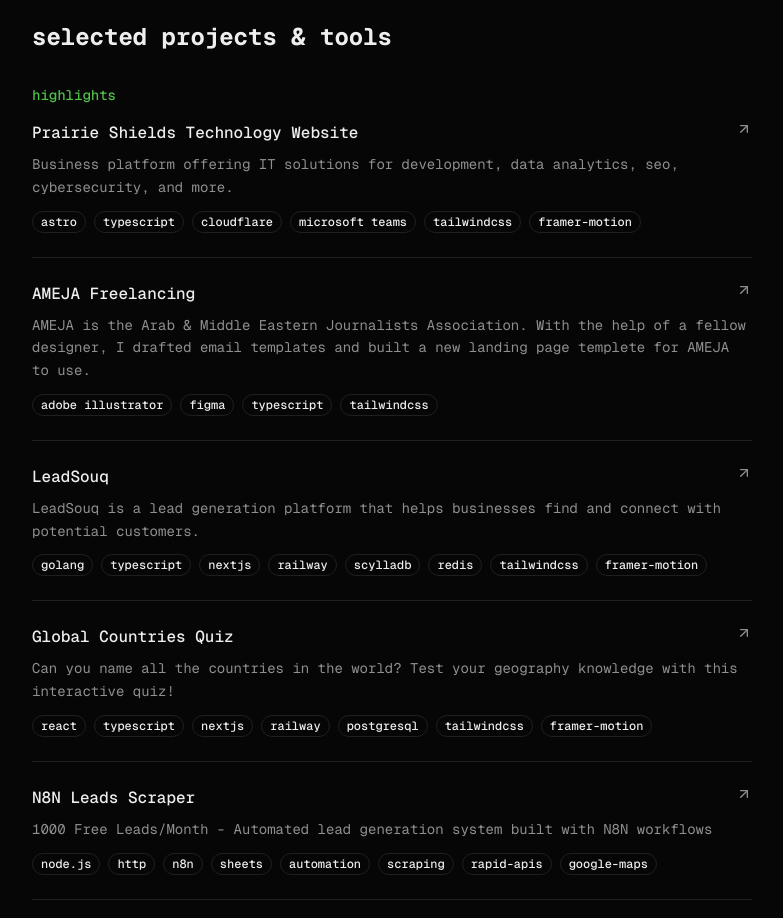
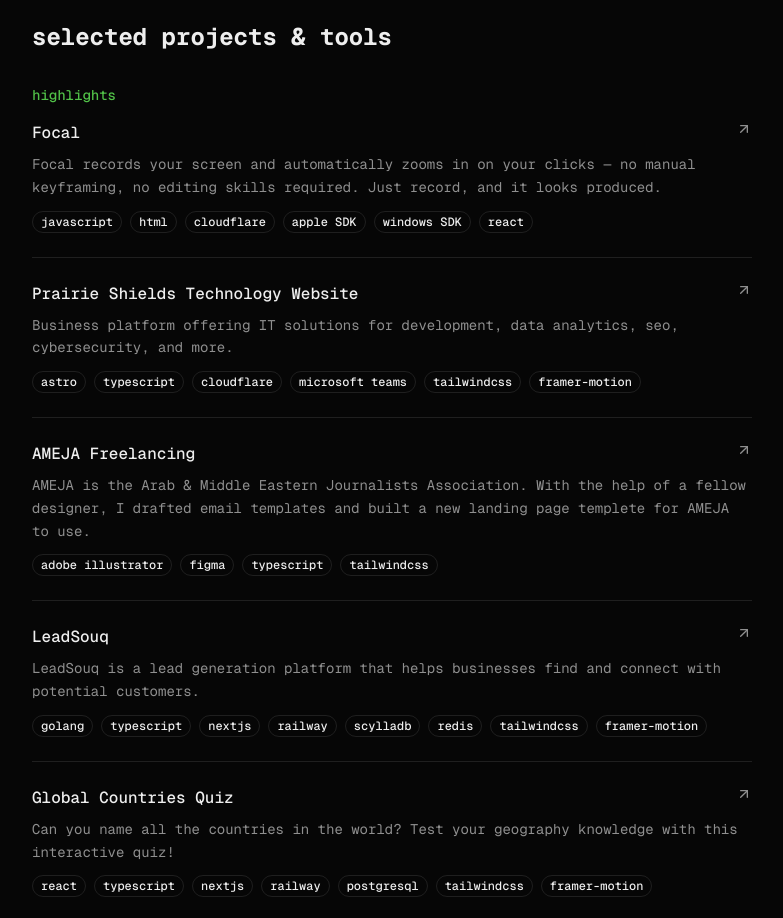
Before and after one commit to illyangz/Portfolio, a Next.js app: page / in a window 1280 px wide. Shown: the part 1560-2478 px from the top of the page, without its empty margins (248-1031 px from the left). Built offline with nearby package versions, Linux system fonts and the light colour scheme; a web font is replaced by a local one.

Commit message:
added focal as project

```diff
--- a/app/projects/[slug]/page.tsx
+++ b/app/projects/[slug]/page.tsx
@@ -14,6 +14,45 @@
 import { Contact } from "@/components/contact";
 
 const projectsData = {
+  "focal": {
+    title: "Focal App",
+    subtitle: "Focal records your screen and automatically zooms in on your clicks — no manual keyframing, no editing skills required. Just record, and it looks produced.",
+    description:
+      "Focal is a screen recording app that automatically zooms in on your clicks, making it easy to capture and share your screen without any manual keyframing or editing skills.",
+    image: "https://focal-app.pages.dev/assets/demo.mp4",
+    images: ["https://focal-app.pages.dev/assets/focal-editor.png"],
+    tags: ["software tool", "screen recording", "native SDKs"],
+    liveUrl: "https://focal-app.pages.dev",
+    techStack: ["javascript", "react", "html", "CSS", "apple SDK", "windows SDK"],
+    keyFeatures: [
+      "The system cursor is excluded at the recording level, not just blurred over, then redrawn as a crisp vector cursor from tracked mouse data — sharp at any zoom.",
+      "Don't record your whole screen — drag out exactly the region you want before you start, down to the pixel.",
+
+    ],
+    devProcess: [
+          "I noticed most of the tools similar to Focal are either paid or not designed for screen recording. So I decided to build my own.",
+      "Add a webcam bubble and narrate over your recording. Voice enhancement cleans up the audio automatically on export.",
+      "Pixelate passwords, emails, or anything else you don't want visible — masks track your zooms automatically.",
+      "Trim, cut sections, add text slides and annotations, drop in B-roll, then style the frame — background, padding, corner radius, shadow.",,
+    ],
+  sections: [
+    {
+      title: "More about the project",
+      content: [
+        "Everything a screencast needs, automatically.",
+        "The app supports both macOS and Windows, with native SDKs for each platform.",
+        "The editor allows you to customize the recording experience, including zoom levels, recording quality, and more.",
+        "Focal handles the parts that usually take an editor — you just record.",
+        "Record. It edits itself. Share. Three steps, no timeline scrubbing required to get something worth sending.",
+      ],
+    },
+  ],
+  features: [
+    "Focal tracks your clicks while recording and generates smooth zoom-in moments around them. Every block is still fully editable afterward.",
+    "I want to add other cursor styles for a more personalized recording experience and export."
+  ],
+},
+
   "ameja-work": {
     title: "AMEJA Freelancing",
     subtitle: "Arab & Middle Eastern Journalists Association",
--- a/lib/data.ts
+++ b/lib/data.ts
@@ -1,4 +1,18 @@
 export const highlightProjects = [
+  {
+    title: "Focal",
+    description:
+      "Focal records your screen and automatically zooms in on your clicks — no manual keyframing, no editing skills required. Just record, and it looks produced.",
+    tags: [
+      "javascript",
+      "html",
+      "cloudflare",
+      "apple SDK",
+      "windows SDK",
+      "react",
+    ],
+    url: "/projects/focal",
+  },
   {
     title: "Prairie Shields Technology Website",
     description:
```
